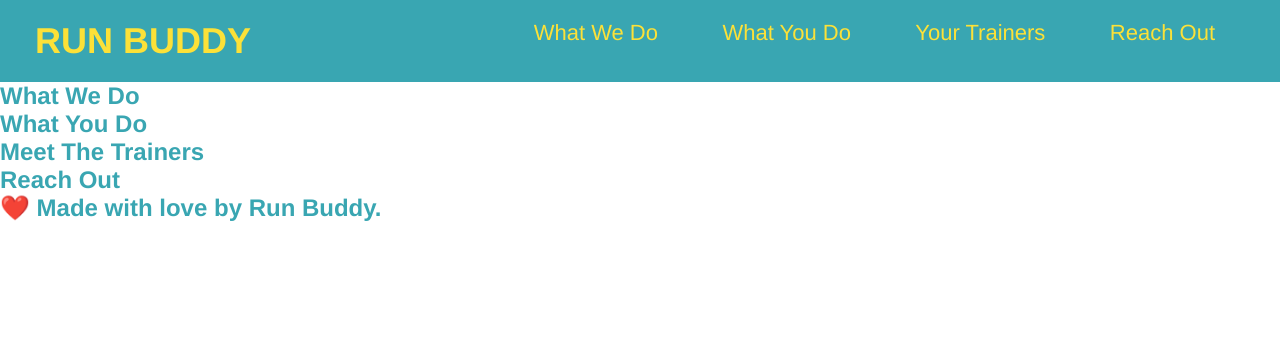
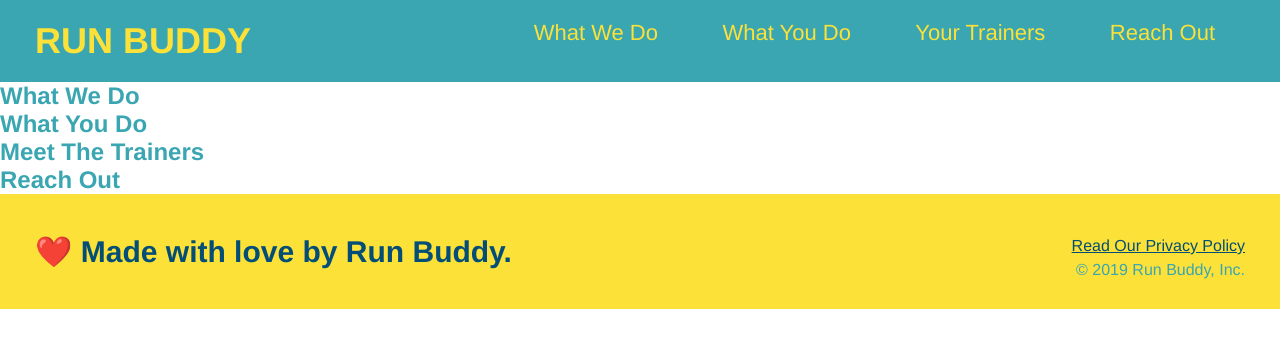
Before and after one commit to BlaineKB/run-buddy, a plain HTML site: page index.html in a window 1280 px wide. Drawn offline with Linux system fonts and the light colour scheme.

Commit message:
<css footer changes>

```diff
--- a/assets/css/style.css
+++ b/assets/css/style.css
@@ -1,6 +1,7 @@
 * {
     margin: 0;
     padding: 0;
+    box-sizing: border-box;
 }
 
 body {
@@ -40,3 +41,26 @@ header nav ul li a {
     font-weight: lighter;
     font-size: 22px;
 }
+
+footer {
+    background: #fce138;
+    width: 100%;
+    padding: 40px 35px;
+}
+
+footer h2 {
+    display: inline;
+    color: #024e76;
+    font-size: 30px;
+    margin: 0;
+}
+
+footer div {
+    float: right;
+    line-height: 1.5;
+    text-align: right;
+}
+
+footer a {
+    color: #024e76;
+}
--- a/index.html
+++ b/index.html
@@ -56,6 +56,10 @@
         <!-- footer -->
         <footer>
             <h2>❤️ Made with love by Run Buddy.</h2>
+            <div>
+                <a href="#">Read Our Privacy Policy</a><br />
+                &copy; 2019 Run Buddy, Inc.
+            </div>
         </footer>
     </body>
 </html>
```
